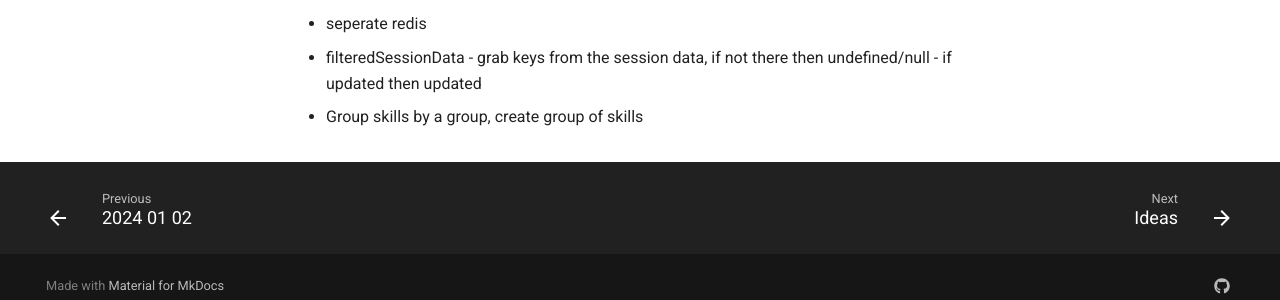
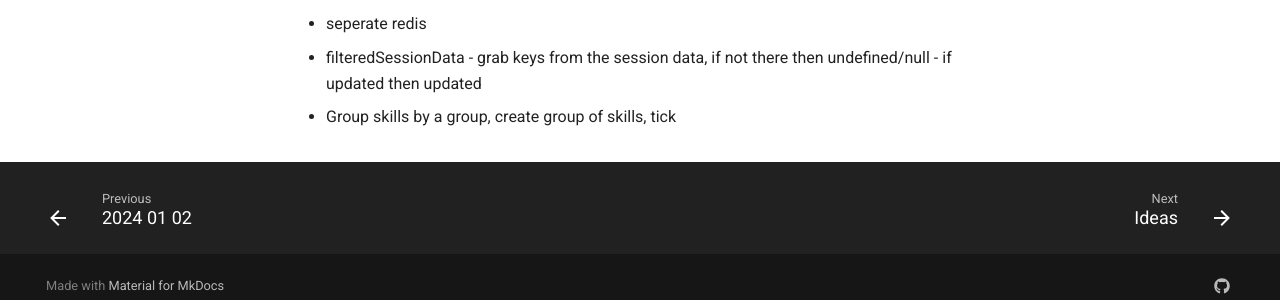
Before and after one commit to liamfrazer/software-engineer-journey, an MkDocs documentation site: the page built from docs/Daily Notes/2024-01-03.md, in a window 1280 px wide and 1158 px high. Shown: the part 840-1140 px from the top of the window. Built offline with MkDocs 1.6.1 and Material for MkDocs 9.7.7, drawn with Linux system fonts in a browser that asks for light colours; comment, search, counter and statistics services are not loaded.

Commit message:
vault backup: 2024-01-03 15:07:31

```diff
--- a/docs/Daily Notes/2024-01-03.md
+++ b/docs/Daily Notes/2024-01-03.md
@@ -31,4 +31,4 @@
 * filteredSessionData - grab keys from the session data, if not there then undefined/null - if updated then updated
 
 
-* Group skills by a group, create group of skills
+* Group skills by a group, create group of skills, tick
```
